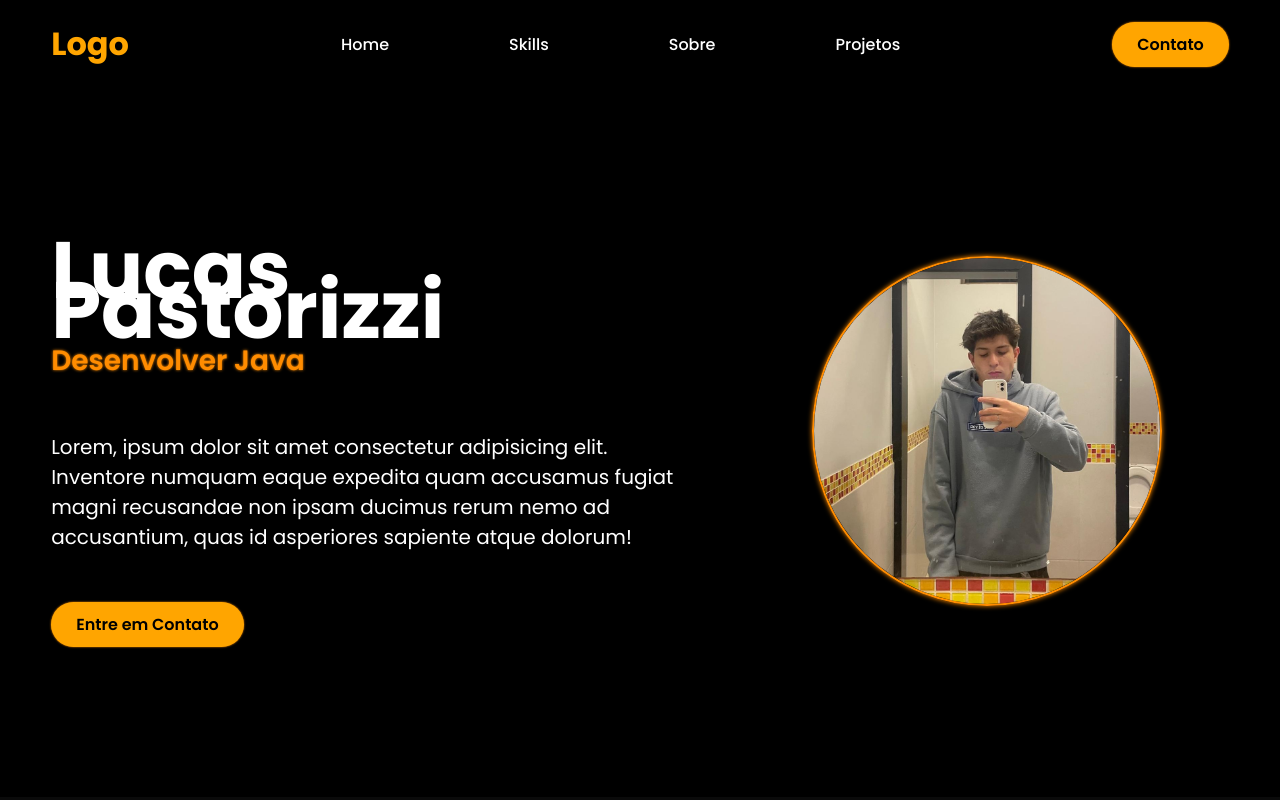
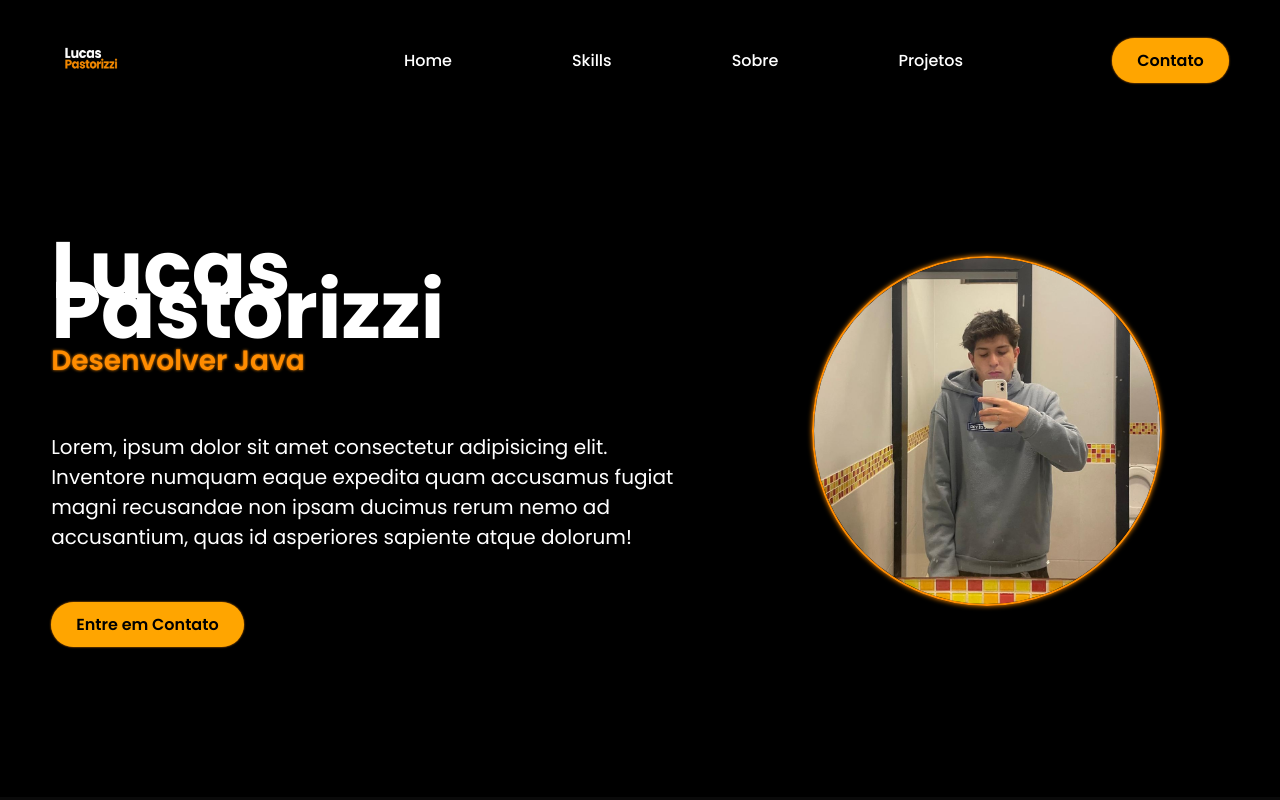
Before and after one commit to LucasPastorizzi/My-Portif-lio, a plain HTML site: page index.html in a window 1280 px wide. Shown: the top 800 px of the page. Drawn offline with nearby package versions, Linux system fonts and the light colour scheme.

Commit message:
Fix Nav 1.5

```diff
--- a/index.html
+++ b/index.html
@@ -26,8 +26,11 @@
 <header>
   <div class="interface">
     <div class="logo">
-      <h1 style="color: orange;">Logo</h1>
+      <h1 style="color: orange;"></h1>
+      <img src="Images/Logo moderno com texto vibrante.png" alt="">
     </div>
+
+    <div class="menu-toggle">☰</div>
 
     <nav class="navbar-desktop">
       <ul>
--- a/style.css
+++ b/style.css
@@ -1282,3 +1282,12 @@ header .interface {
   background-color: #ffb84d;
   transform: scale(1.05);
 }
+
+.logo img{
+  width: 80px;       /* largura fixa */
+  height: 80px;      /* altura fixa */
+  object-fit: cover;  /* corta a imagem sem distorcer */
+  border-radius: 350%; /* deixa redonda */
+  display: block;
+  margin: 0 auto;
+}
```
Also changed, not shown: Images/Logo moderno com texto vibrante.png (added).
